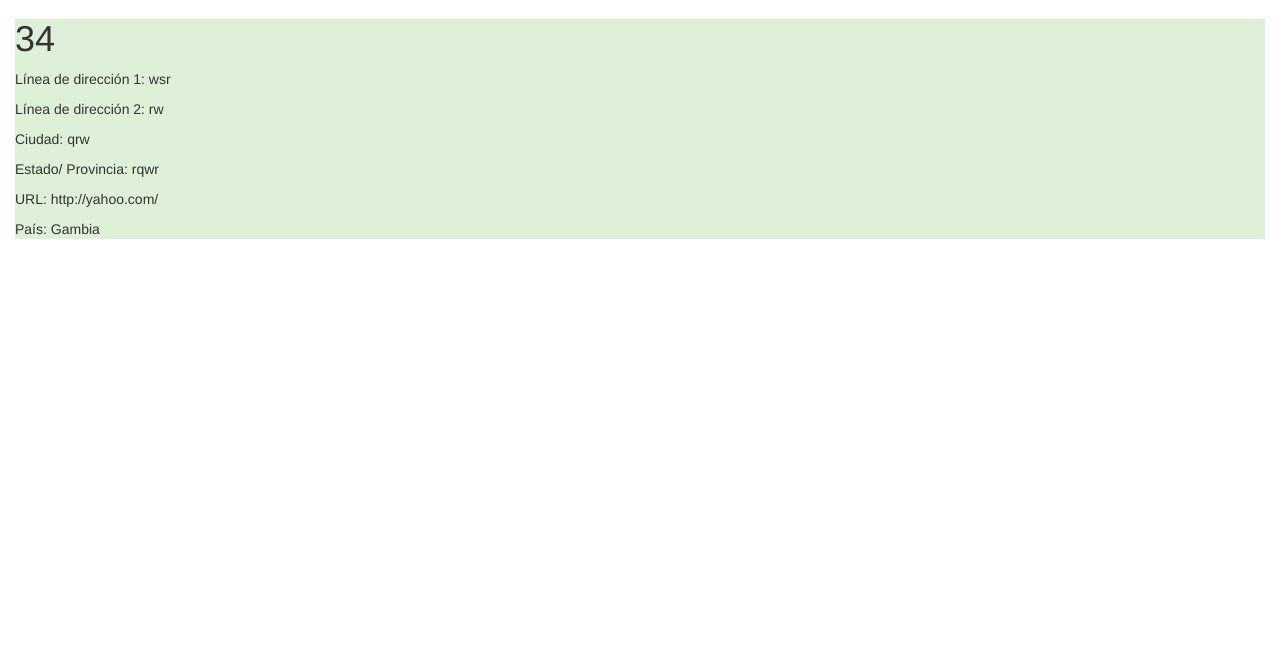
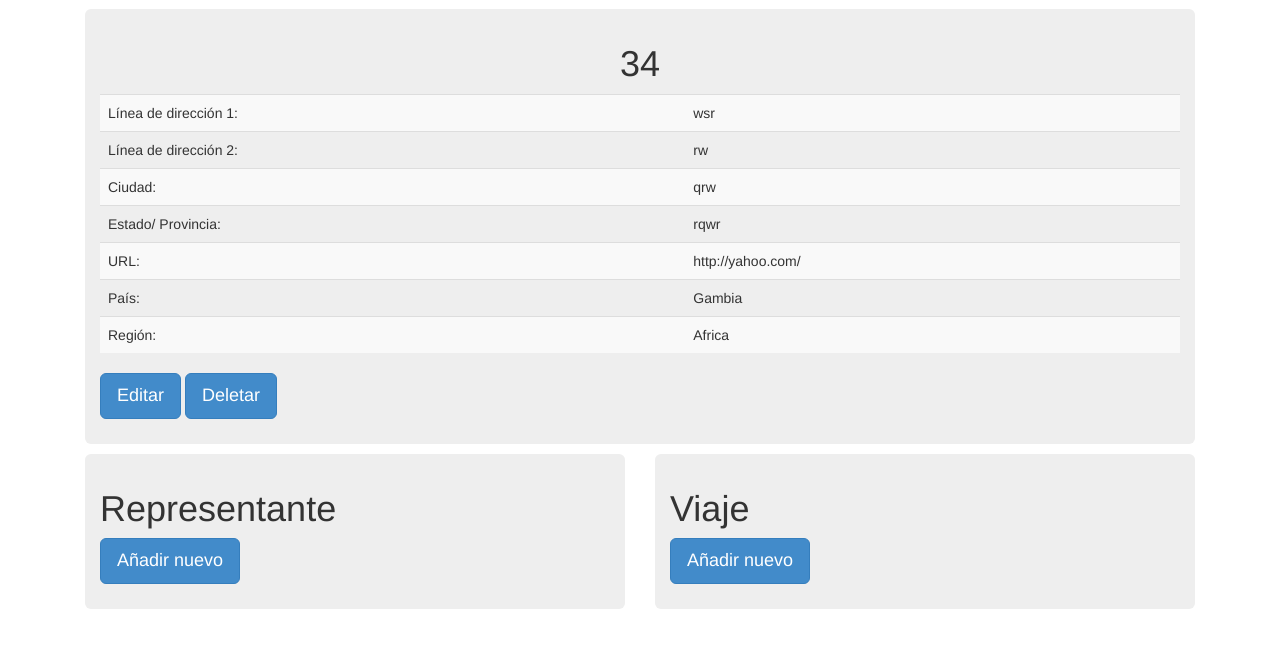
Before and after one commit to auvo1001/FundacionChile, a Django app: page /management/organization/34/ in a window 1280 px wide. Shown: the part 51-699 px from the top of the page. Run offline with Django 3.2, Linux system fonts and the light colour scheme; data comes from the database, SQL or seed files in the repository; both versions use the stored data as it was after the commit; parts of the project's set-up code (start-up, migrations or seed data) failed here and were passed over; some libraries are stand-ins or nearby versions.

Commit message:
profile is done-next is create trip

```diff
--- a/management/urls.py
+++ b/management/urls.py
@@ -12,7 +12,8 @@ urlpatterns = patterns('',
     url(r'^logout/$',views.logout_view,name='logout'),
     url(r'^dashboard/$',views.dashboard,name='dashboard'),
     url(r'^organization_create_form/$', views.create_organization, name='organization_create_form'),
-    url(r'^organization/(?P<organization_name>\w+)/create_trip_form/$', views.create_trip, name='create_trip'),
+    url(r'^organization/(?P<organization_name>\w+)/create_trip_form/$', views.create_trip, name='create_trip_form'),
+
     url(r'^search/$', views.search, name='search'),
     url(r'^organization/(?P<organization_name>\w+)/$', views.OrgDetailView, name='org_detail'),
 
--- a/management/views.py
+++ b/management/views.py
@@ -3,8 +3,8 @@ from django.shortcuts import render_to_response, redirect, render
 from django.http import HttpResponse, HttpResponseRedirect
 from django.template import RequestContext
 from django.views.generic.detail import DetailView
-from management.models import Trip, Organization
-from management.forms import OrganizationForm
+from management.models import Trip, Organization, Representative
+from management.forms import OrganizationForm, TripForm
 from django.core.urlresolvers import reverse
 
 def index(request):
@@ -78,24 +78,21 @@ def create_organization(request):
         context_dict['form']=form
     return render_to_response('management/organization_create_form.html',context_dict,context)
 
-def create_trip(request,organization_name):
+def create_trip(request,organization_name_url):
     context = RequestContext(request)
-
-    organization_name = decode_url( organization_name)
+    organization_name = decode_url(organization_name_url)
     if request.method =='POST':
         form = TripForm(request.POST)
 
         if form.is_valid():
-            page = form.save(commit = False)
+            trip = form.save(commit = False)
             try:
-                org = Organization.objects.get(name=organization_name)
-                trip.organization = org
+                organization = Organization.objects.get(name=organization_name)
+                trip.org = organization
             except Organization.DoesNotExist:
-                # If we get here, the category does not exist.
-                # Go back and render the add category form as a way of saying the category does not exist.
-                return render_to_response('mangement/create_category_form.html',{}, context)
-            page.save()
-            return organization(request, organization_name)
+                return render_to_response('mangement/organization_create_form.html',{}, context)
+            trip = form.save(commit = True)
+
         else:
             print form.errors
     else:
@@ -122,14 +119,13 @@ def OrgDetailView(request,organization_name):
     context_dict['organization_name'] = organization_name
 
     try:
-        # Can we find a category with the given name?
-        # If we can't, the .get() method raises a DoesNotExist exception.
-        # So the .get() method returns one model instance or raises an exception.
         organization = Organization.objects.get(name__iexact=organization_name)
-        context_dict['organization'] =organization
+        context_dict['organization'] = organization
 
-        #pages = Page.objects.filter(category=category).order_by('-views')
-       # context_dict['pages'] = pages
+        trips = Trip.objects.filter(org=organization).order_by('-date')
+        context_dict['trips'] = trips
+        reps = Representative.objects.filter(org=organization)
+        context_dict['reps'] = reps
     except Organization.DoesNotExist:
         pass
 
--- a/static/css/stylesheet.css
+++ b/static/css/stylesheet.css
@@ -11,3 +11,28 @@ body {
     color: inherit;
     background-color: #eee;
 }
+
+
+
+.profile {
+    background-color:#eee;
+    border-radius: 6px;
+    padding: 15px;
+    margin-top: 10px;
+    margin-bottom: 10px;
+}
+
+.profile h1 {
+text-align: center;
+}
+.rep {
+    background-color:#eee;
+    border-radius: 6px;
+    padding: 15px;
+}
+
+.trip {
+    background-color:#eee;
+    border-radius: 6px;
+    padding: 15px;
+}
--- a/templates/management/organization_detail.html
+++ b/templates/management/organization_detail.html
@@ -1,14 +1,87 @@
+{% extends 'management/base.html' %}
+{%block content %}
+<div class="container">
+    <div class="org">
+        <div class="col-md-12">
+            <div class="profile">
+                <h1>{{ organization.name }}</h1>
+                <table class="table table-striped">
+                    <tbody>
+                    <tr>
+                        <td>Línea de dirección 1:</td>
+                        <td>{{ organization.address1 }}</td>
+                    </tr>
+                    <tr>
+                        <td>Línea de dirección 2:</td>
+                        <td>{{ organization.address2 }}</td>
+                    </tr>
+                    <tr>
+                        <td>Ciudad:</td>
+                        <td>{{ organization.city }}</td>
+                    </tr>
+                    <tr>
+                        <td>Estado/ Provincia:</td>
+                        <td>{{ organization.state_province }}</td>
+                    </tr>
+                    <tr>
+                        <td>URL:</td>
+                        <td>{{organization.url }}</td>
+                    </tr>
+                    <tr>
+                        <td>País:</td>
+                        <td>{{organization.country }}</td>
+                    </tr>
+                    <tr>
+                        <td>Región:</td>
+                        <td>{{organization.country.region }}</td>
+                    </tr>
+                    </tbody>
+                </table>
 
-{% extends 'management/base.html' %}
-    {%block content %}
-        <div class="bg-success">
+                <p><a class="btn btn-primary btn-lg" role="button">Editar</a>   <a class="btn btn-primary btn-lg" role="button">Deletar</a></p>
 
-        <h1>{{ organization.name }}</h1>
-        <p>Línea de dirección 1: {{ organization.address1 }}</p>
-        <p>Línea de dirección 2: {{ organization.address2 }}</p>
-        <p>Ciudad: {{ organization.city }}</p>
-        <p>Estado/ Provincia: {{ organization.state_province }}</p>
-        <p>URL: {{organization.url }}</p>
-        <p>País: {{organization.country }}</p>
+
+            </div>
         </div>
-    {% endblock %}
+    </div>
+    <div class="clearfix visible-xs"></div>
+    <div class="col-md-6">
+        <div class="rep">
+            <h1>Representante</h1>
+            {% for rep in reps %}
+            <table class="table">
+                <tbody>
+                <tr>
+                    <td>Nombre</td>
+                    <td>{{rep.FName }}</td>
+                </tr>
+                <tr>
+                    <td>Apellido</td>
+                    <td>{{rep.LName }}</td>
+                </tr>
+                <tr>
+                    <td>Email</td>
+                    <td>{{rep.email }}</td>
+                </tr>
+                {% endfor %}
+                </tbody>
+            </table>
+            <p><a class="btn btn-primary btn-lg" role="button">Añadir nuevo </a></p>
+        </div>
+    </div>
+    <div class="clearfix visible-xs"></div>
+    <div class="col-md-6">
+        <div class="trip">
+            <h1>Viaje</h1>
+            <ol>
+                {% for trip in trips %}
+                <li>{{trip.date }}</li>
+                {% endfor %}
+            </ol>
+            <p><a class="btn btn-primary btn-lg" role="button">Añadir nuevo </a></p>
+        </div>
+    </div>
+
+</div>
+
+{% endblock %}
```
Also changed, not shown: templates/management/create_trip_form.html (+6 -7 lines), templates/management/trip_create_form.html (deleted, +0 -18 lines), fundacionchile.db, management/forms.py (line endings or trailing spaces).
